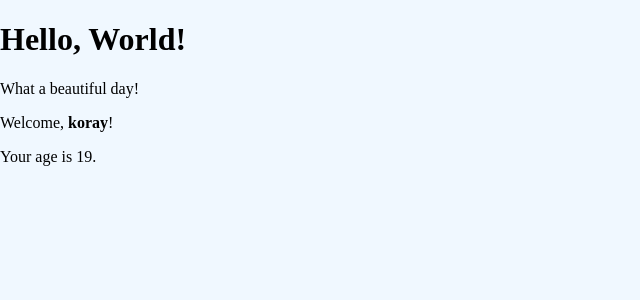
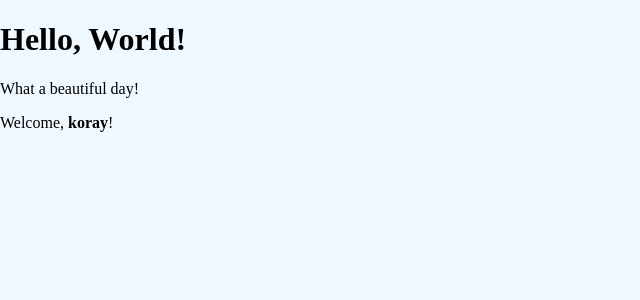
Before and after one commit to kry23/koray-korkmaz-dev-hope-react-mod-exercises, a React (Create React App) app: page / in a window 1280 px wide. Shown: the top 300 px of the page, without its empty margins (0-640 px from the left). Built offline with nearby package versions, Linux system fonts and the light colour scheme.

Commit message:
cond-1 sol.

```diff
--- a/src/Welcome.jsx
+++ b/src/Welcome.jsx
@@ -7,10 +7,16 @@ export class Welcome extends React.Component {
 
   state = {};
   render() {
+    const age = 5;
+    let ageComponent = null;
+
+    if (age >= 18) {
+      ageComponent = <Age age={age}></Age>;
+    }
     return (
       <>
         <p>Welcome, {this.props.name}!</p>
-        <Age age={19}></Age>
+        {ageComponent}
       </>
     );
   }
```
